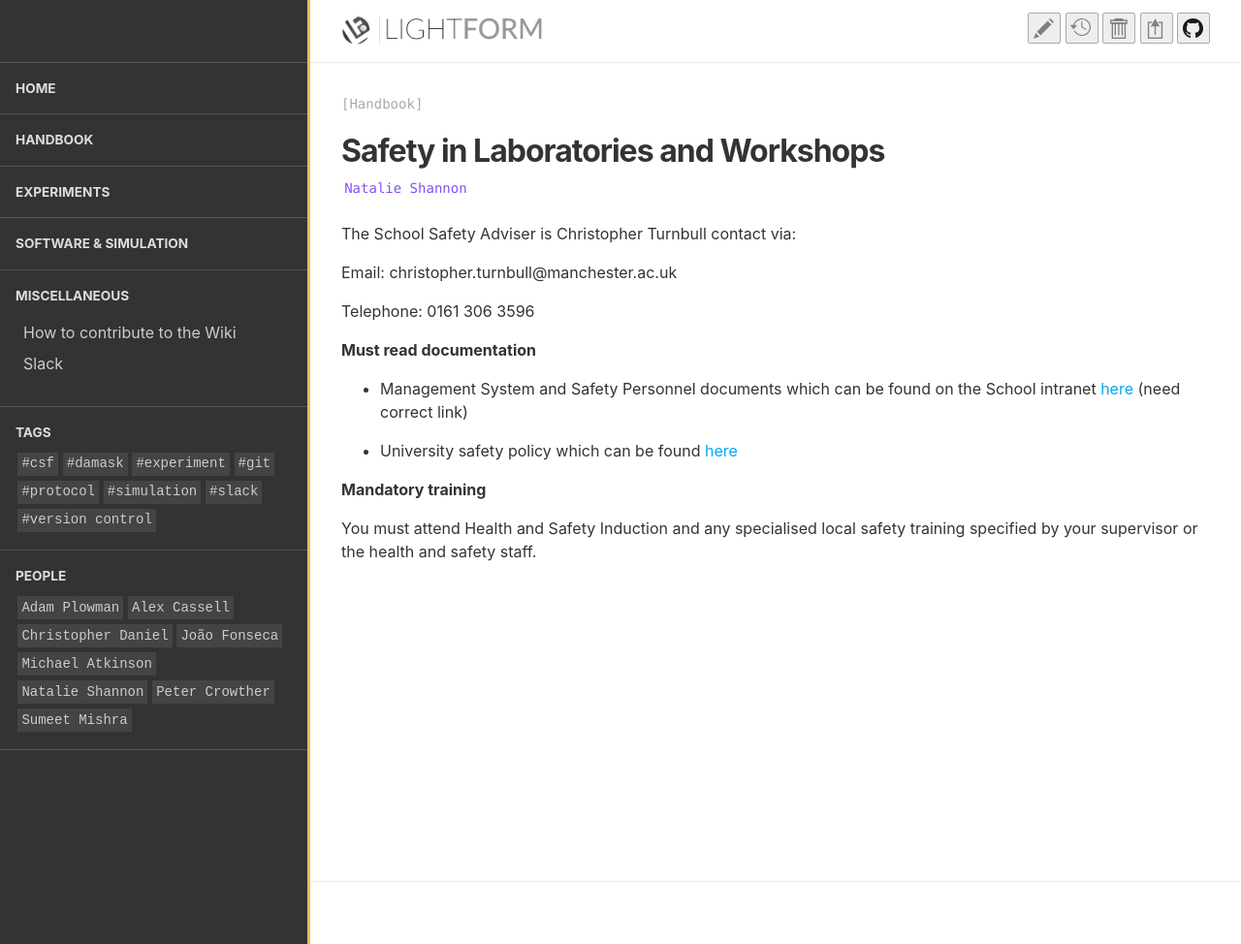
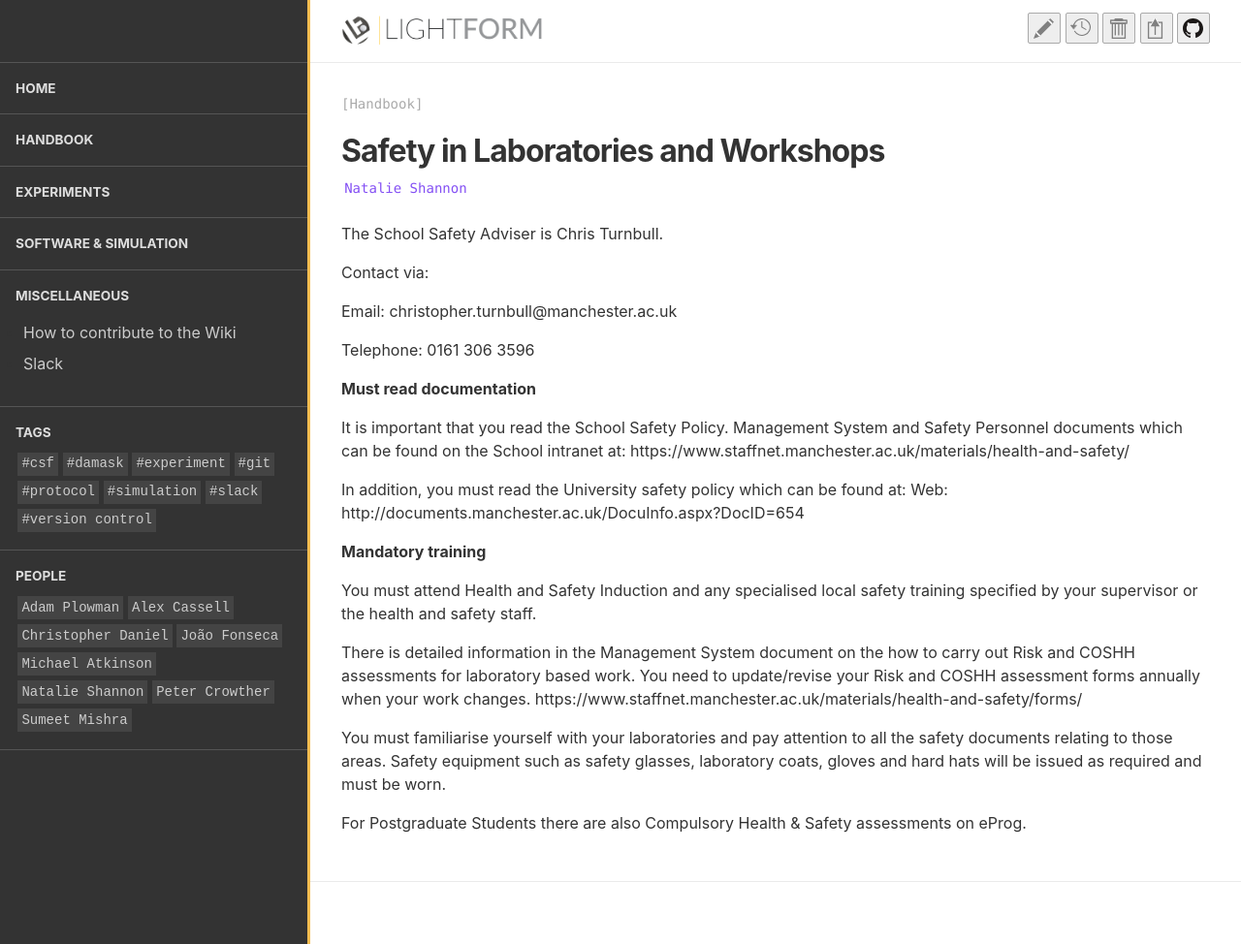
Before and after one commit to LightForm-group/wiki, a Jekyll site: the page built from collections/_handbook/Safety.md, in a window 1280 px wide and 974 px high. Shown: the whole window at 97% size. Built offline with Jekyll 4.4.1, drawn with Linux system fonts in a browser that asks for light colours.

Commit message:
Update Safety.md

```diff
--- a/collections/_handbook/Safety.md
+++ b/collections/_handbook/Safety.md
@@ -3,7 +3,9 @@ title: Safety in Laboratories and Workshops
 author: Natalie Shannon
 ---
 
-The School Safety Adviser is Christopher Turnbull contact via:
+The School Safety Adviser is Chris Turnbull.
+
+Contact via:
 
 Email: christopher.turnbull@manchester.ac.uk
 
@@ -11,16 +13,17 @@ Telephone: 0161 306 3596
 
 **Must read documentation**
 
--   Management System and Safety Personnel documents which can be found
-    on the School intranet
-    [here](http://intranet.materials.manchester.ac.uk/safety/) (need
-    correct link)
+It is important that you read the School Safety Policy. Management System and Safety Personnel documents which can be found on the School intranet at:  https://www.staffnet.manchester.ac.uk/materials/health-and-safety/
 
--   University safety policy which can be found
-    [here](http://documents.manchester.ac.uk/DocuInfo.aspx?DocID=654)
+In addition, you must read the University safety policy which can be found at: Web: http://documents.manchester.ac.uk/DocuInfo.aspx?DocID=654
+
 
 **Mandatory training**
 
-You must attend Health and Safety Induction and any specialised local
-safety training specified by your supervisor or the health and safety
-staff.
+You must attend Health and Safety Induction and any specialised local safety training specified by your supervisor or the health and safety staff.
+
+There is detailed information in the Management System document on the how to carry out Risk and COSHH assessments for laboratory based work. You need to update/revise your Risk and COSHH assessment forms annually when your work changes. https://www.staffnet.manchester.ac.uk/materials/health-and-safety/forms/
+
+You must familiarise yourself with your laboratories and pay attention to all the safety documents relating to those areas. Safety equipment such as safety glasses, laboratory coats, gloves and hard hats will be issued as required and must be worn.
+
+For Postgraduate Students there are also Compulsory Health & Safety assessments on eProg.
```
